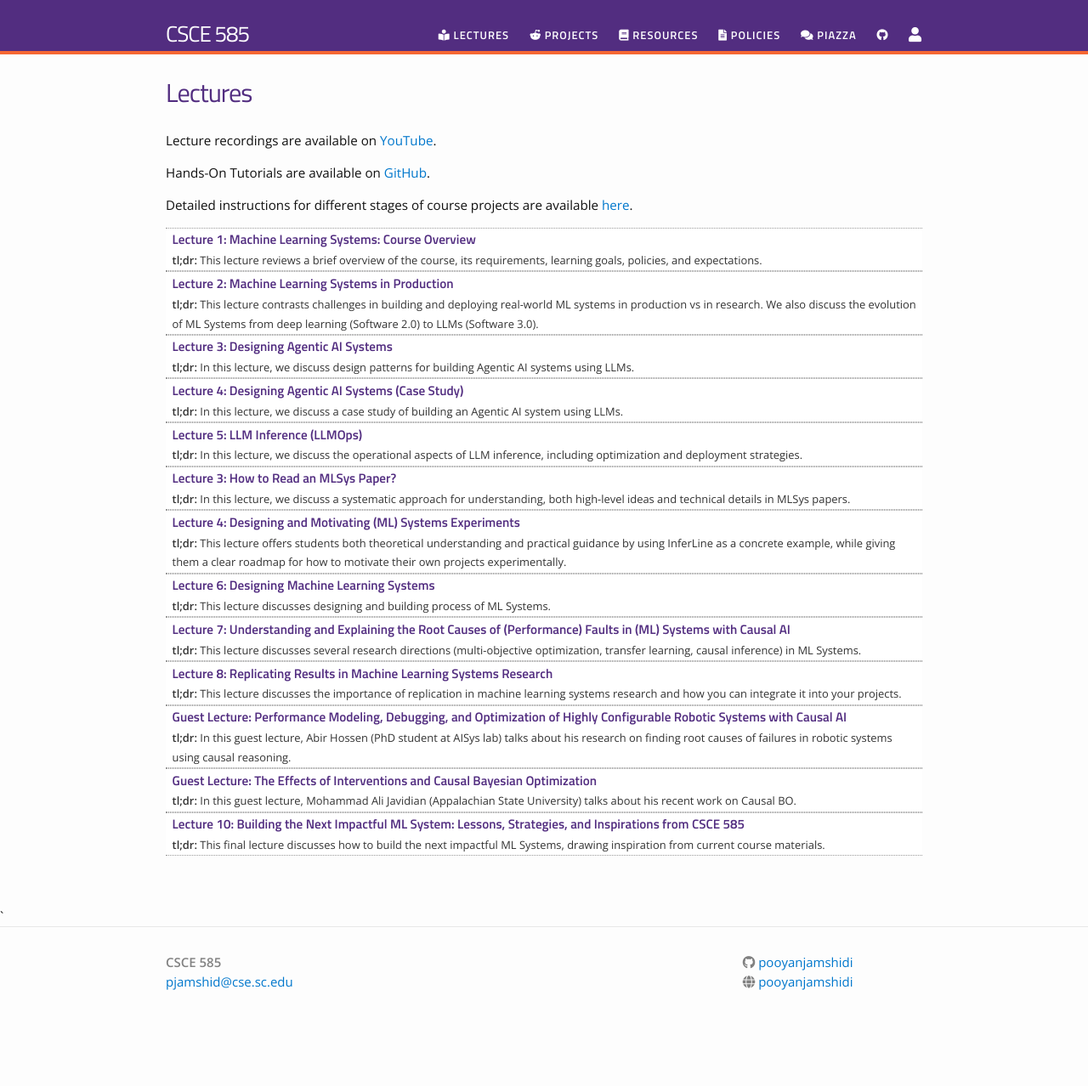
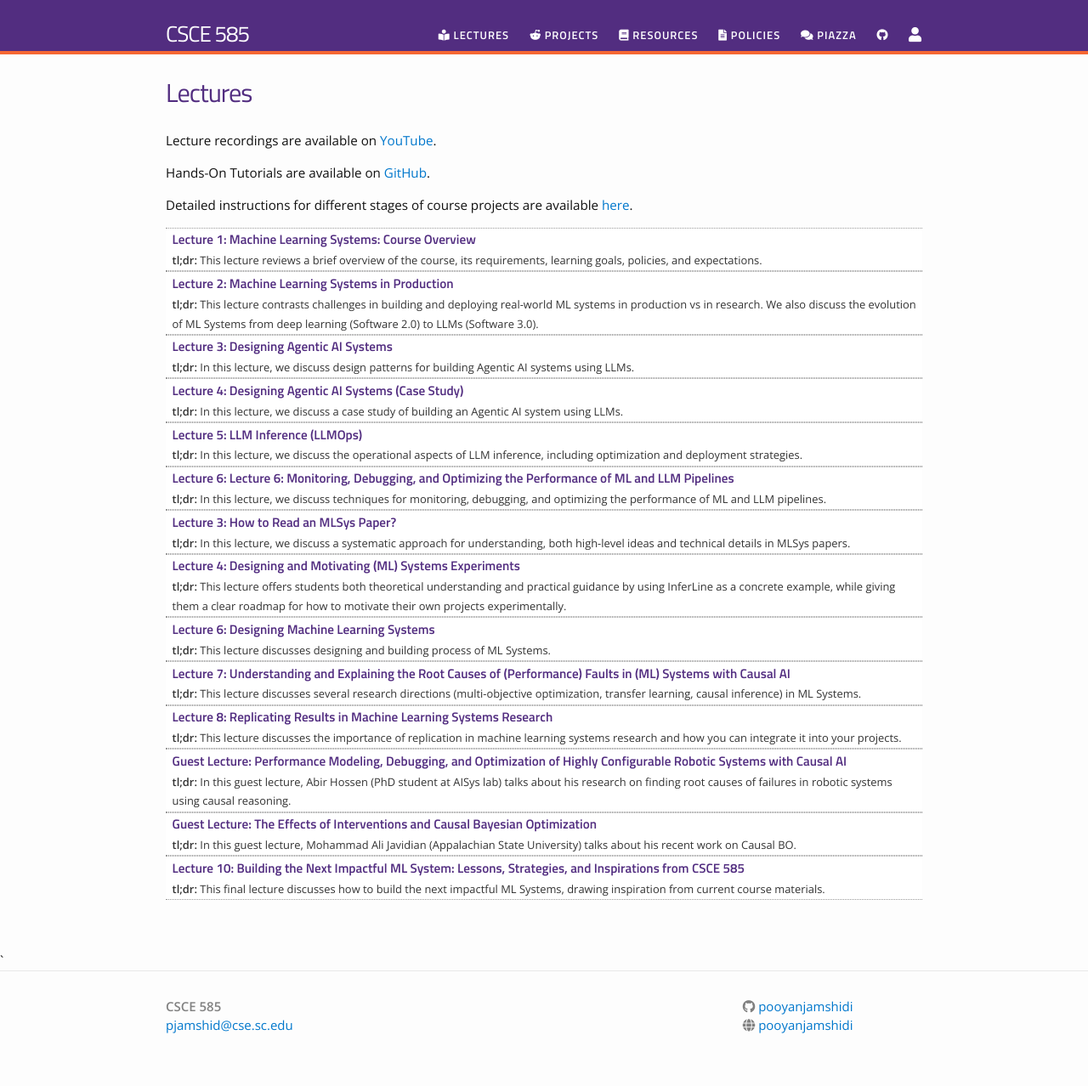
Before and after one commit to pooyanjamshidi/mls, a Jekyll site: the page built from lectures.md, in a window 1280 px wide. Shown: the whole page at 85% size. Built offline with Jekyll 4.4.1, drawn with Linux system fonts in a browser that asks for light colours; nearby versions of some CDN libraries; before the commit the page ends 1226 px from its top, so only the background shows below that.

Commit message:
added lecture 6

```diff
--- a/_data/lectures.yml
+++ b/_data/lectures.yml
@@ -27,6 +27,11 @@
   filename: csce585_2025_05_slides_llm_inference
   dirname: lectures
   tldr: "In this lecture, we discuss the operational aspects of LLM inference, including optimization and deployment strategies."
+
+- title: "Lecture 6: Lecture 6: Monitoring, Debugging, and Optimizing the Performance of ML and LLM Pipelines"
+  filename: csce585_2025_06_slides_perf_mlsys
+  dirname: lectures
+  tldr: "In this lecture, we discuss techniques for monitoring, debugging, and optimizing the performance of ML and LLM pipelines."
 
 - title: "Lecture 3: How to Read an MLSys Paper?"
   filename: csce585_2024_03_slides_mlsys_how-to-read-mlsys-papers
```
Also changed, not shown: 1 other file.
